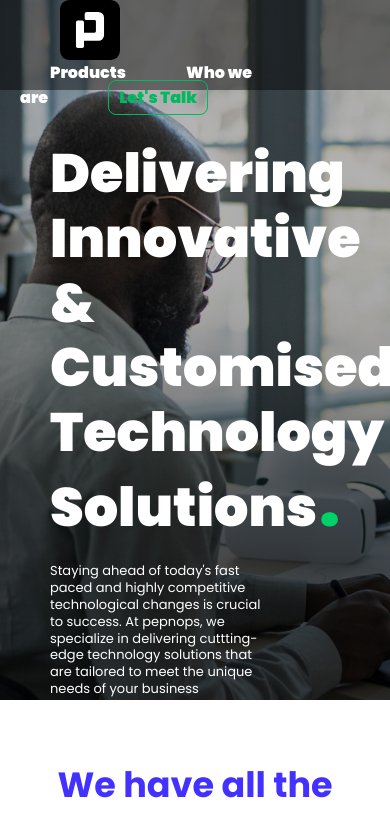
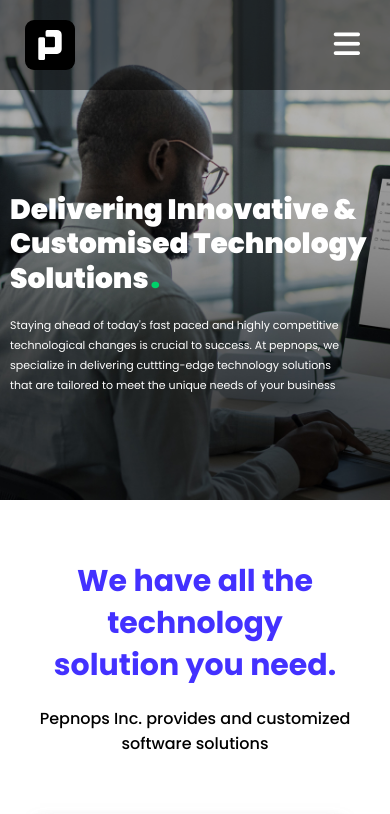
Before and after one commit to TheMoeEntity/pepnops-home, a Next.js app in the folder client/: page / in a window 390 px wide. Shown: the top 814 px of the page. Built offline with nearby package versions, Linux system fonts and the light colour scheme.

Commit message:
finishing touches to homepage

```diff
--- a/client/app/layout.tsx
+++ b/client/app/layout.tsx
@@ -2,7 +2,10 @@
 import type { Metadata } from "next";
 import { Poppins } from "next/font/google";
 import Layout from "@/components/layout";
-const inter = Poppins({ subsets: ["latin"], weight: ["400", "500",'600','700','800','900'] });
+const inter = Poppins({
+  subsets: ["latin"],
+  weight: ["400", "500", "600", "700", "800", "900"],
+});
 
 export const metadata: Metadata = {
   title: "PEPNOPS TEAM | Home",
@@ -16,11 +19,9 @@
 }) {
   return (
     <html lang="en">
-        <body className={inter.className}>
-      <Layout>
-          {children}
-      </Layout>
-        </body>
+      <body className={inter.className}>
+        <Layout>{children}</Layout>
+      </body>
     </html>
   );
 }
--- a/client/components/Header/index.module.css
+++ b/client/components/Header/index.module.css
@@ -10,6 +10,14 @@
   align-items: center;
   flex-flow: row wrap;
   color: white;
+}
+.bars {
+  position: absolute;
+  top: 50%;
+  transform: translateY(-50%);
+  font-size: 30px;
+  right: 30px;
+  display: none;
 }
 .header ul li {
   list-style-type: none;
@@ -32,3 +40,21 @@
   position: relative;
   margin-left: 40px;
 }
+@media screen and (max-width: 700px) {
+  .bars {
+    display: block;
+  }
+  .header ul li {
+    display: none;
+  }
+}
+@media screen and (max-width: 500px) {
+  .header {
+    padding: 0 10px;
+  }
+  .logo {
+    margin-left: 15px;
+    width: 50px;
+    height: 50px;
+  }
+}
--- a/client/components/Header/index.tsx
+++ b/client/components/Header/index.tsx
@@ -5,6 +5,9 @@
 const Header = () => {
   return (
     <div className={styles.header}>
+      <div className={styles.bars}>
+        <i className="fa-solid fa-bars"></i>
+      </div>
       <div className={styles.logo}>
         <Image
           src={pepnops}
--- a/client/components/Hero/index.module.css
+++ b/client/components/Hero/index.module.css
@@ -4,104 +4,107 @@
   position: relative;
   padding-bottom: 0px;
 }
-.blob > div {
-  position: relative;
-  width: 50px;
-  height: 44px;
-}
-.blob {
-  position: absolute;
-  top: 15%;
-  width: fit-content;
-  height: fit-content;
-  visibility: hidden;
-}
+
 .captions {
   top: 60%;
   transform: translateY(-50%);
   position: absolute;
   left: 50px;
   color: white;
-  line-height: 1.2 !important;
+  line-height: 1.2;
   font-size: 27px;
 }
 .captions h1 {
   font-weight: 900;
+  width: 80%;
 }
 .captions p {
   font-weight: 200;
   font-size: small;
-  width: 65%;
+  width: 80%;
   margin-top: 20px;
   line-height: 1.3;
 }
 
-.caption:nth-child(2) {
-  margin-top: 60px !important;
-}
 .dot {
-  font-size: 65px;
+  font-size: 55px;
   color: #00d169;
   margin-left: 2px;
 }
-.caption h1 {
-  font-size: 45px;
-  line-height: 1.2;
-  font-weight: 550;
-}
+
 .caption p {
   font-weight: 100;
   margin-top: 40px;
 }
-.caption button {
-  border: none;
-  background-color: #ffb703;
-  color: black;
-  padding: 20px 20px;
-  margin-top: 40px;
-  font-weight: bold;
-}
-@media screen and (max-width: 820px) {
-  .caption {
-    width: 60%;
+@media screen and (max-width: 900px) {
+  .captions h1 {
+    width: 85%;
   }
 }
-@media screen and (max-width: 540px) {
-  .caption {
-    width: 85%;
-    margin-top: 60px;
-  }
-  .sect {
-    height: 500px !important;
-    background-position: bottom;
-  }
-  .caption:nth-child(2) {
-    margin-right: 10px !important;
-    float: left !important;
+@media screen and (max-width: 840px) {
+  .captions h1 {
+    width: 90%;
   }
 }
-@media screen and (max-width: 510px) {
-  .caption {
-    width: 60%;
-    margin-left: 40px;
+@media screen and (max-width: 761px) {
+  .captions {
+    top: 55%;
+    transform: translateY(-55%);
+    position: absolute;
+    left: 30px;
+    color: white;
+    line-height: 1.2 !important;
+    font-size: 27px;
   }
-  .caption h1 {
-    font-size: 35px;
-  }
-  .blob {
-    display: none;
+  .captions h1 {
+    font-weight: 900;
+    font-size: 45px;
+    width: 100%;
+    /* line-height: 1.2; */
   }
 }
-@media screen and (max-width: 510px) {
-  .caption {
-    width: 82%;
+@media screen and (max-width: 612px) {
+  .captions h1 {
+    font-weight: 900;
+    font-size: 39px;
+    width: 100%;
   }
 }
-@media screen and (max-width: 375px) {
-  .caption h1 {
-    font-size: 32px;
+@media screen and (max-width: 550px) {
+  .captions h1 {
+    font-size: 30px;
   }
-  .caption {
-    margin-left: 25px;
+  .hero {
+    height: 590px;
+  }
+  .captions {
+    top: 65%;
+    transform: translateY(-65%);
   }
 }
+@media screen and (max-width: 420px) {
+  .captions h1 {
+    font-size: 28px;
+    width: 100%;
+    line-height: 1.2;
+  }
+  .captions p {
+    font-weight: light;
+    width: 95%;
+    line-height: 1.8;
+    padding-right: 20px;
+    font-size: 11px;
+  }
+  .hero {
+    height: 500px;
+  }
+  .dot {
+    font-size: 30px;
+  }
+  .move {
+    transform: translateY(-700px);
+  }
+  .captions {
+    left: 10px;
+  }
+}
--- a/client/components/Hero/index.tsx
+++ b/client/components/Hero/index.tsx
@@ -17,7 +17,8 @@
       />
       <div className={styles.captions}>
         <h1>
-          Delivering Innovative & <br /> Customised Technology <br /> Solutions
+          Delivering Innovative & Customised Technology <br />
+          <span className={styles.move}> Solutions</span>
           <span className={styles.dot}>.</span>
         </h1>
         <p>
--- a/client/components/Products/index.module.css
+++ b/client/components/Products/index.module.css
@@ -2,6 +2,7 @@
   width: 100%;
   height: auto;
   background-image: url("/images/bg333.png");
+  background-size: cover;
   padding-bottom: 90px;
 }
 .title {
--- a/client/components/index.module.css
+++ b/client/components/index.module.css
@@ -1,9 +1,10 @@
 .about {
   width: 100%;
-  height: auto;
+  height: fit-content;
   padding: 60px 20px;
   background-image: url("/images/about-bg.jpeg");
   padding-bottom: 100px;
+  background-size: cover;
 }
 .about .title {
   width: fit-content;
@@ -142,10 +143,72 @@
 .sponsors .sponsorsGrid > div:last-child {
   margin-right: 0;
 }
+@media screen and (max-width: 500px) {
+  .about .title h2 {
+    font-size: 30px;
+  }
+}
+@media screen and (max-width: 470px) {
+  .sponsors .title {
+    margin-left: 20px;
+  }
+  .sponsors {
+    padding-left: 10px;
+  }
+  .sponsors .title p {
+    font-size: 16px;
+  }
+}
+@media screen and (max-width: 420px) {
+  .grid > div:first-child .capt {
+    right: 40px;
+    font-size: 32px;
+    font-weight: 700;
+  }
+  .grid > div:first-child .capt2 {
+    bottom: 40px;
+    font-size: 14px;
+    font-weight: 700;
+    position: absolute;
+    z-index: 100;
+    color: white;
+    left: 20px;
+    padding-right: 15px;
+  }
+  .grid > div:nth-child(2) .capt {
+    font-size: 24px;
+  }
+  .grid > div:nth-child(3) .capt {
+    font-size: 22px;
+  }
+  .sponsors .sponsorsGrid {
+    animation: rotation 2.5s infinite linear;
+    animation: none;
+    flex-flow: row wrap;
+    overflow-x: scroll;
+    justify-content: center;
+  }
+  .sponsors .sponsorsGrid > div {
+    margin-top: 20px;
+  }
+  @keyframes rotation {
+    0% {
+      transform: translateX(-10vw);
+    }
+
+    50% {
+      transform: translateX(-100vw);
+    }
+
+    100% {
+      transform: translateX(-10vw);
+    }
+  }
+}
 
 @keyframes rotation {
   0% {
-    transform: translateX(100vw);
+    transform: translateX(0);
   }
 
   100% {
```
